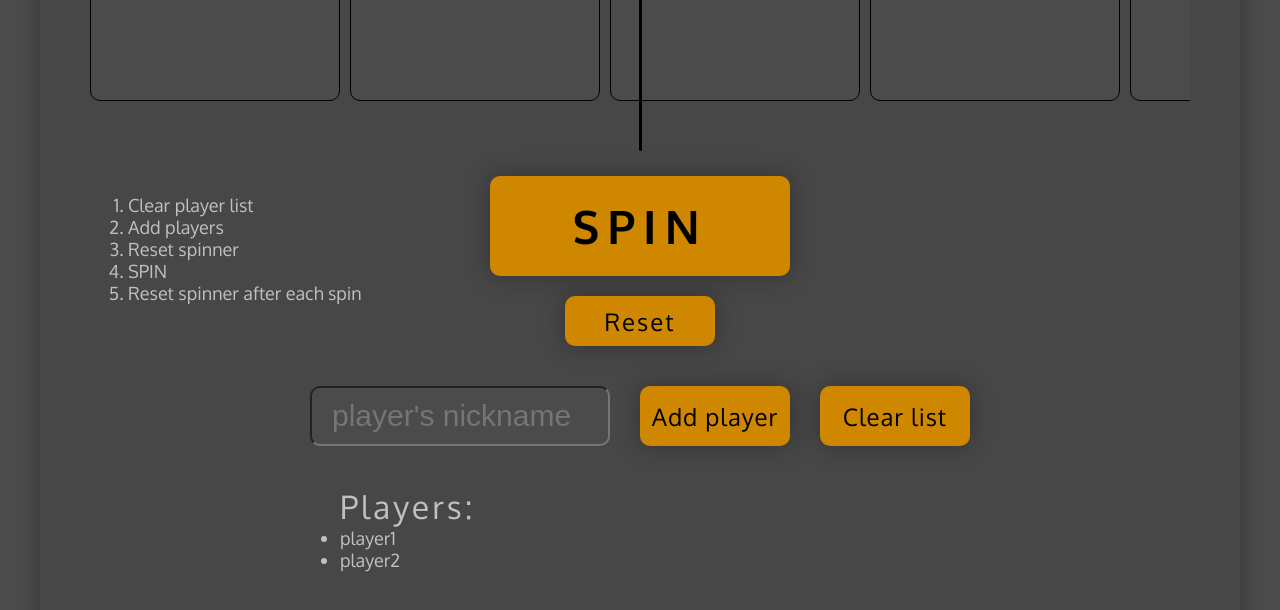
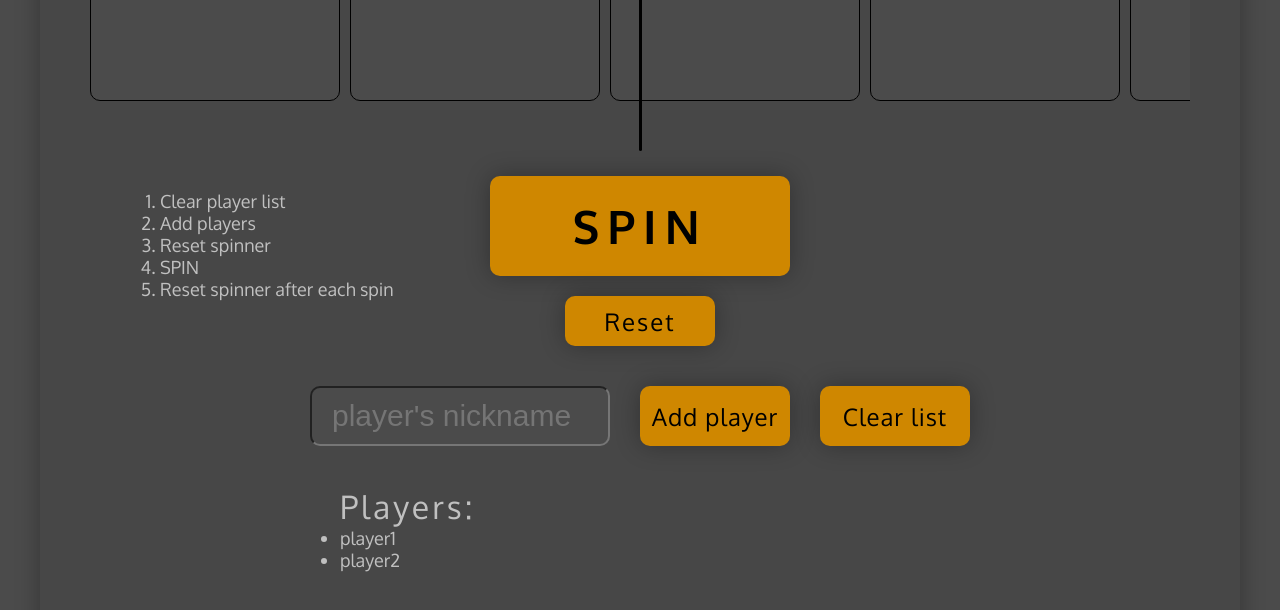
Before and after one commit to is3nsu/csgo-like-spinner, a plain HTML site: page index.html in a window 1280 px wide. Shown: the part 174-784 px from the top of the page. Drawn offline with Linux system fonts and the light colour scheme.

Commit message:
css quick fix

```diff
--- a/styles/style.css
+++ b/styles/style.css
@@ -34,6 +34,7 @@ main {
   border-radius: 1rem;
   background-color: var(--container);
   box-shadow: 0px 0px 24px 0px rgba(0, 0, 0, 0.3);
+  position: relative;
 }
 
 .spin-box {
```
